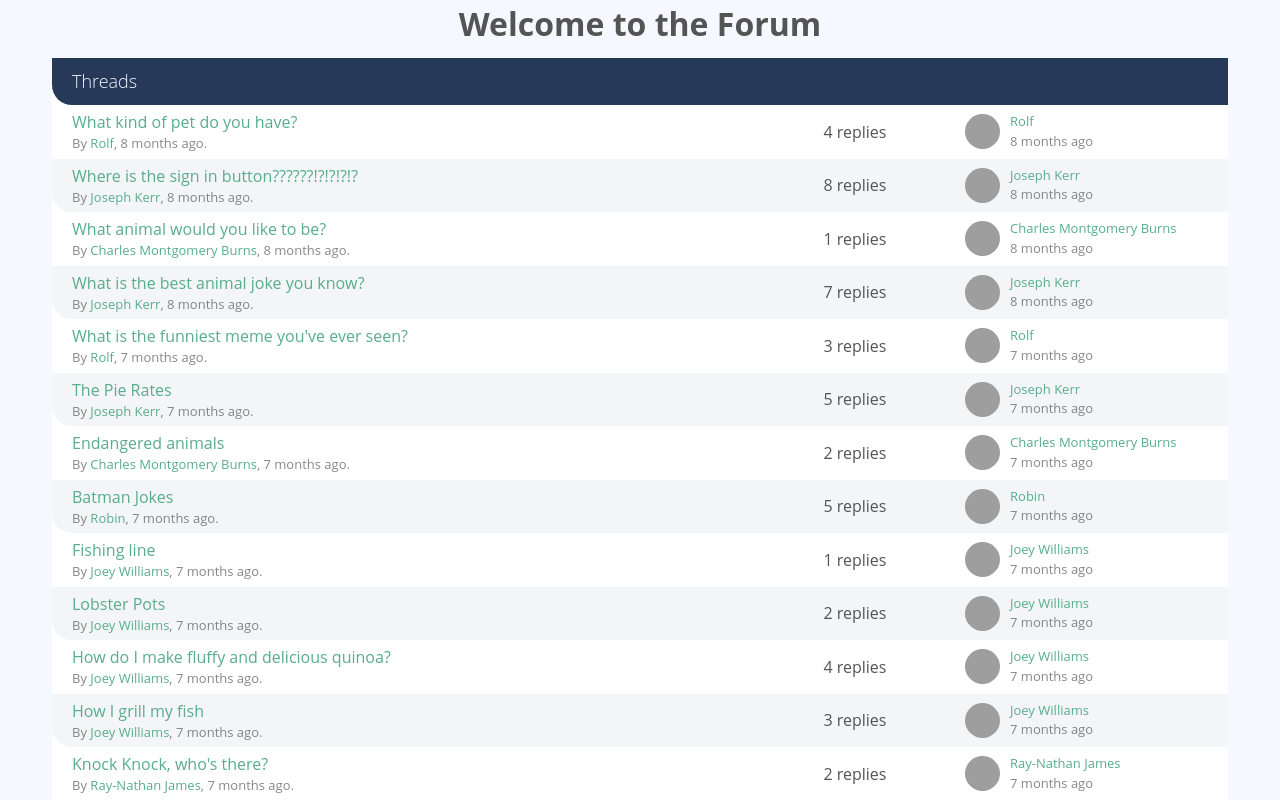
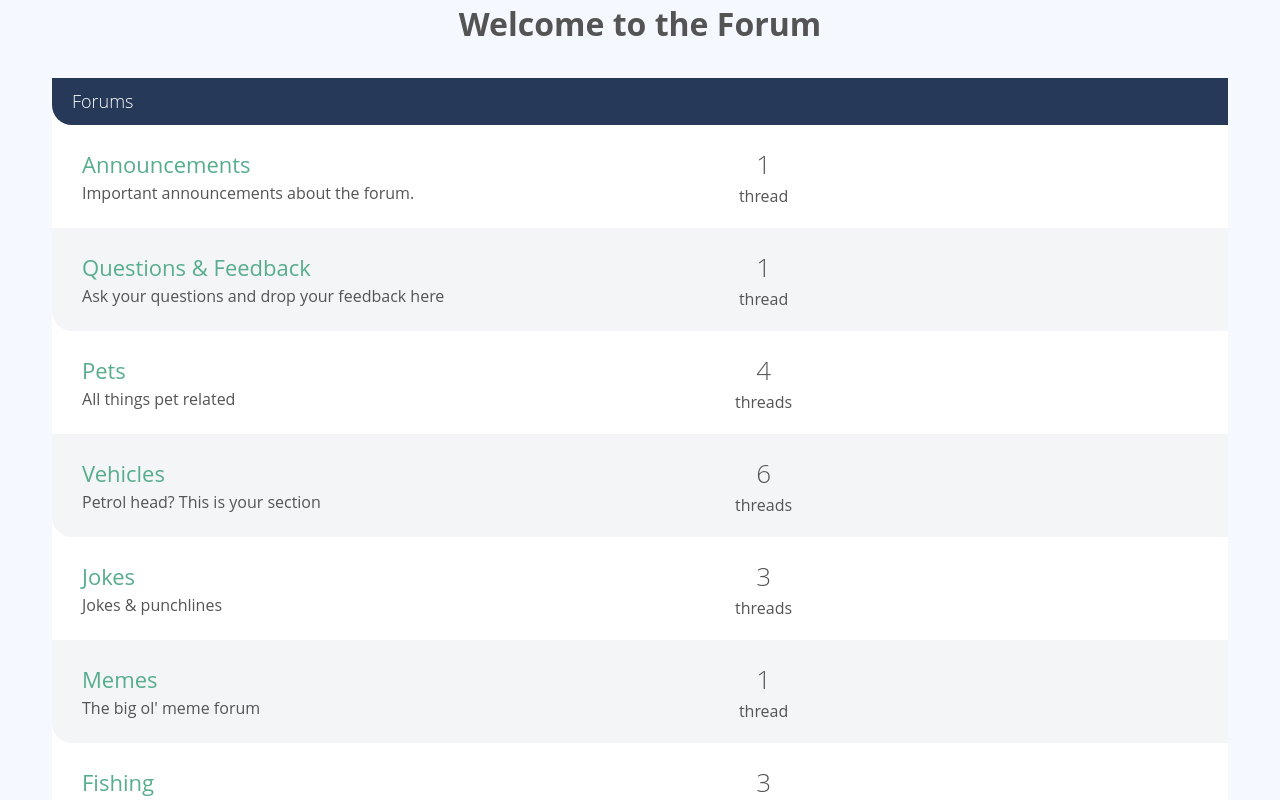
Before and after one commit to Hailong/vueschool-forum, a Vue app: page / in a window 1280 px wide. Shown: the top 800 px of the page. Built offline with nearby package versions, Linux system fonts and the light colour scheme; grey boxes are pictures that could not be loaded.

Commit message:
Creating a ForumList Component

```diff
--- /dev/null
+++ b/src/components/ForumList.vue
@@ -0,0 +1,56 @@
+<template>
+  <div class="col-full">
+    <div class="forum-list">
+
+      <h2 class="list-title">
+          <a href="#">Forums</a>
+      </h2>
+
+      <div class="forum-listing" v-for="forum in forums" :key="forum.id">
+        <div class="forum-details">
+          <router-link
+            :to="{name: 'Forum', params: {id: forum.id}}"
+            class="text-xlarge"
+          >
+            {{ forum.name }}
+          </router-link>
+          <p>{{ forum.description }}</p>
+        </div>
+
+        <div class="threads-count">
+          <p>
+            <span class="count">{{ forum.threads?.length }}</span>
+            {{ forumThreadsWord(forum) }}
+          </p>
+        </div>
+
+        <div class="last-thread"></div>
+      </div>
+
+    </div>
+  </div>
+</template>
+
+<script>
+export default {
+  props: {
+    forums: {
+      required: true,
+      type: Array
+    }
+  },
+  methods: {
+    forumThreadsWord (forum) {
+      if (forum.threads?.length) {
+        return forum.threads.length > 1 ? 'threads' : 'thread'
+      } else {
+        return 'no threads'
+      }
+    }
+  }
+}
+</script>
+
+<style scoped>
+
+</style>
--- a/src/pages/Home.vue
+++ b/src/pages/Home.vue
@@ -1,18 +1,18 @@
 <template>
   <h1>Welcome to the Forum</h1>
-  <ThreadList :threads="threads"/>
+  <ForumList :forums="forums"/>
 </template>
 
 <script>
-import ThreadList from '@/components/ThreadList'
+import ForumList from '@/components/ForumList'
 import sourceData from '@/data.json'
 export default {
   components: {
-    ThreadList
+    ForumList
   },
   data () {
     return {
-      threads: sourceData.threads
+      forums: sourceData.forums
     }
   }
 }
```
